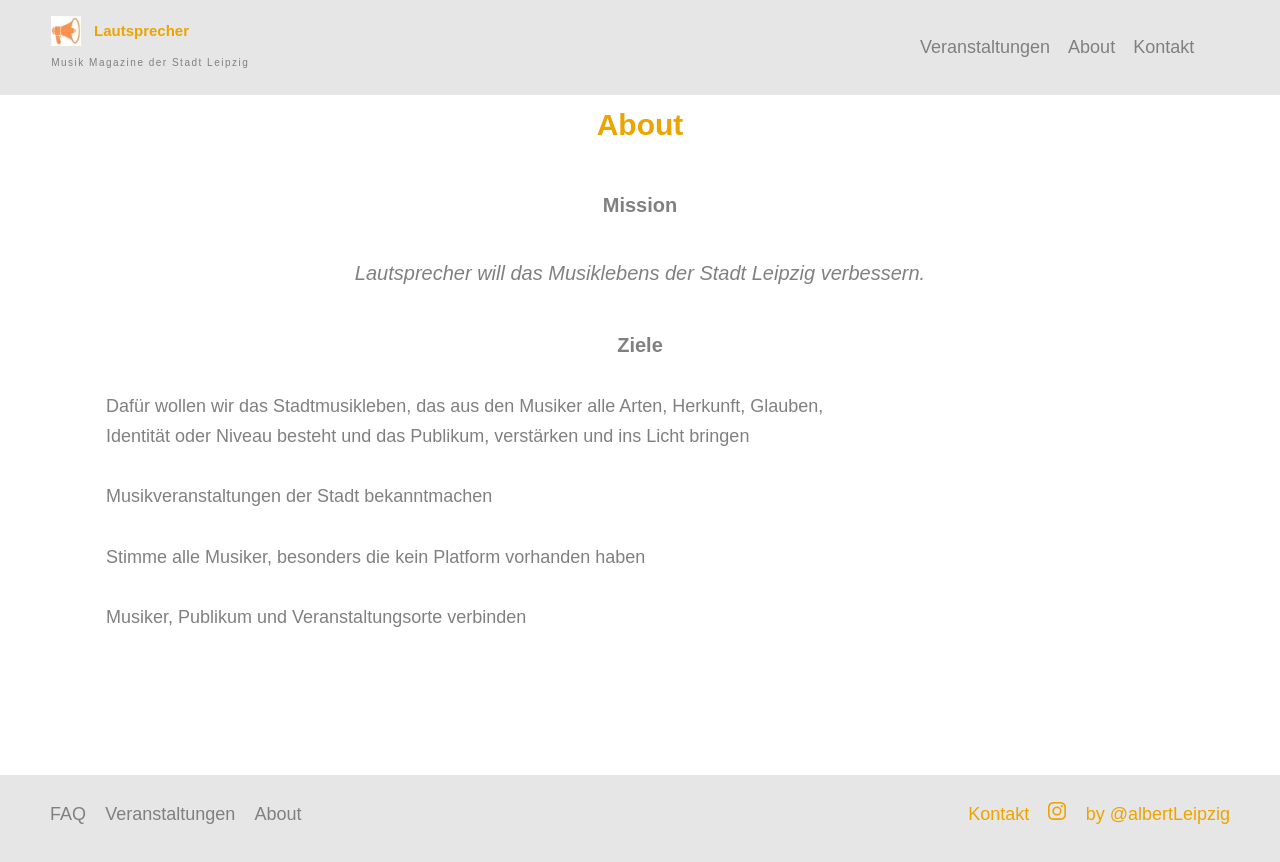
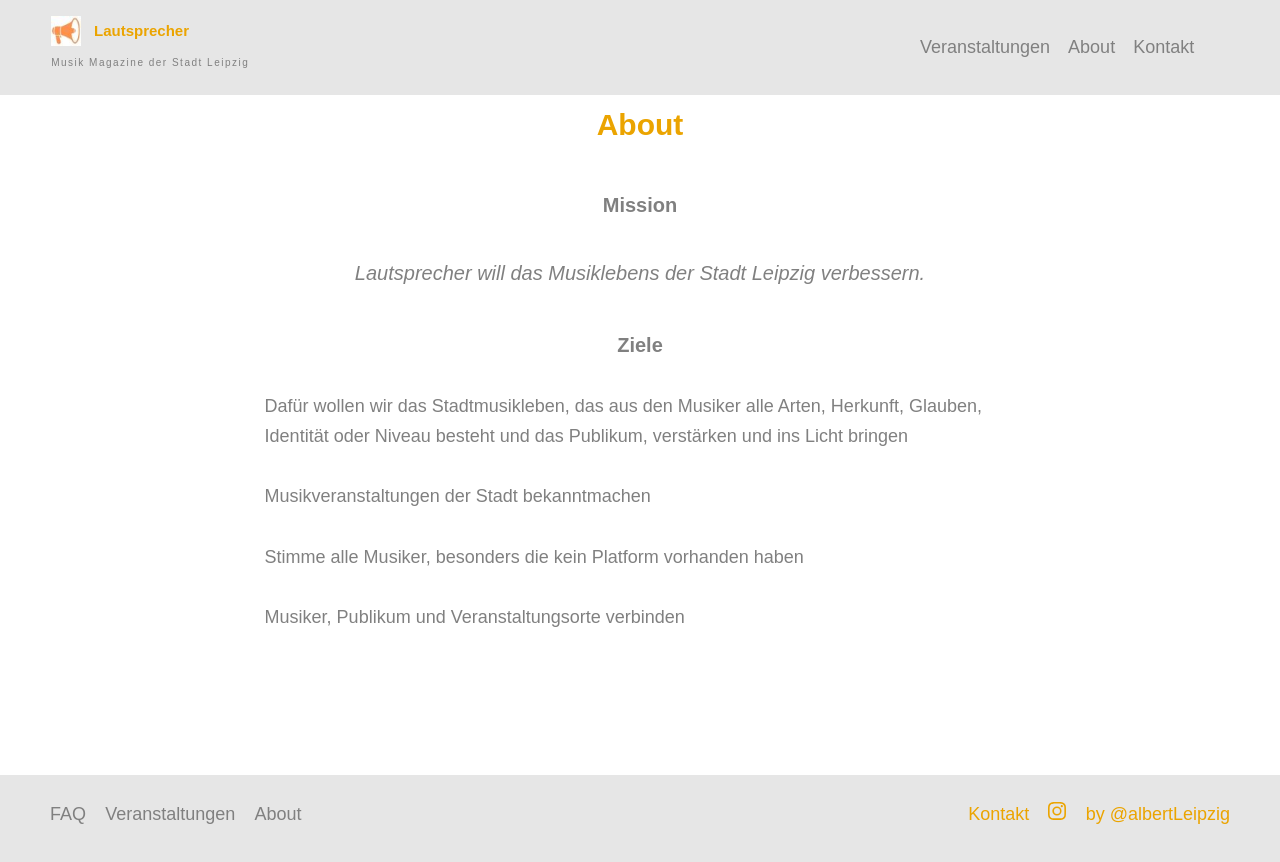
Before and after one commit to AlbertLeipzig/lautsprecher-vite, a React (Vite) app: page /about in a window 1280 px wide. Built offline with nearby package versions, Linux system fonts and the light colour scheme; a web font is replaced by a local one.

Commit message:
refactored styling

```diff
--- a/src/scss/components/_button.scss
+++ b/src/scss/components/_button.scss
@@ -6,7 +6,7 @@ button {
   @include baseTypography;
   background-color: $white;
   border: none;
-  padding: $boxPadding;
+  padding: .5em 1.5em;
   margin-top: 2.5vh;
   border-radius: $borderRadius;
 }
--- a/src/scss/components/_eventCard.scss
+++ b/src/scss/components/_eventCard.scss
@@ -12,7 +12,7 @@
   border-radius: $borderRadius;
   overflow: hidden;
 
-  &__main-info{
+  &__main-info {
     display: flex;
     flex-direction: row;
     justify-content: space-between;
@@ -20,29 +20,14 @@
     margin: 2em auto;
   }
 
-  /*  @media screen and (min-width: 769px) {
-    grid-template-columns: repeat(3, 1fr);
-    grid-template-areas:
-      'img title title'
-      'img subtitle subtitle'
-      'img venue dates'
-      'prices musicians musicians'
-      'link musicians musicians';
-  } */
-  /*
+  @media screen and (min-width: 500px) {
+    width: 45%;
+    max-width: 300px;
+  }
   @media screen and (min-width: 1024px) {
     width: 20vw;
-    grid-template-columns: repeat(2, 1fr);
-    grid-template-areas:
-      'img img'
-      'title title'
-      'subtitle subtitle'
-      'venue dates'
-      'prices musicians'
-      'link musicians';
   }
 
- */
   &__img {
     grid-area: image;
     width: 100%;
--- a/src/scss/views/_about.scss
+++ b/src/scss/views/_about.scss
@@ -19,6 +19,8 @@
   section ul {
     display: flex;
     flex-direction: column;
+    width: fit-content;
+    margin: 0 auto;
     gap: 3.7vh;
   }
   section li {
```
